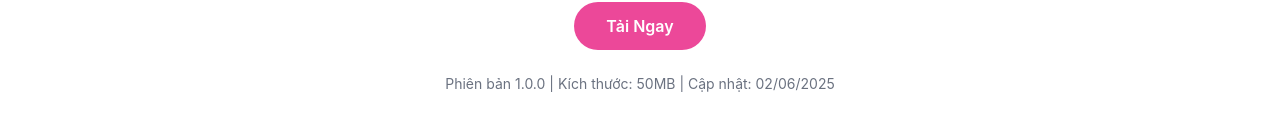
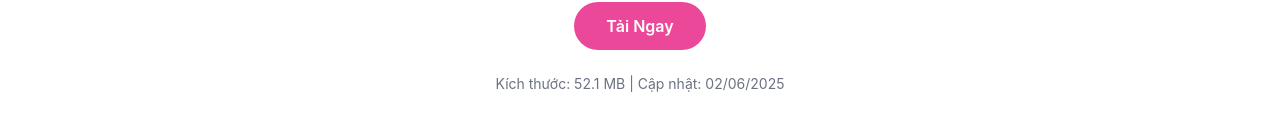
Before and after one commit to LQVinh11022004/LandingPage_EXE201, a React (Create React App) app: page / in a window 1280 px wide. Shown: the part 1050-1180 px from the top of the page. Built offline with nearby package versions, Linux system fonts and the light colour scheme.

Commit message:
update apk file

```diff
--- a/src/components/Download.js
+++ b/src/components/Download.js
@@ -40,7 +40,7 @@ const Download = () => {
           transition={{ duration: 0.6, delay: 0.6 }}
           className="mt-6 text-sm text-gray-500"
         >
-          <p>Phiên bản 1.0.0 | Kích thước: 50MB | Cập nhật: 02/06/2025</p>
+          <p> Kích thước: 52.1 MB | Cập nhật: 02/06/2025</p>
         </motion.div>
       </div>
     </section>
```
Also changed, not shown: 1 other file (tests, documents, lock files or other folders).
